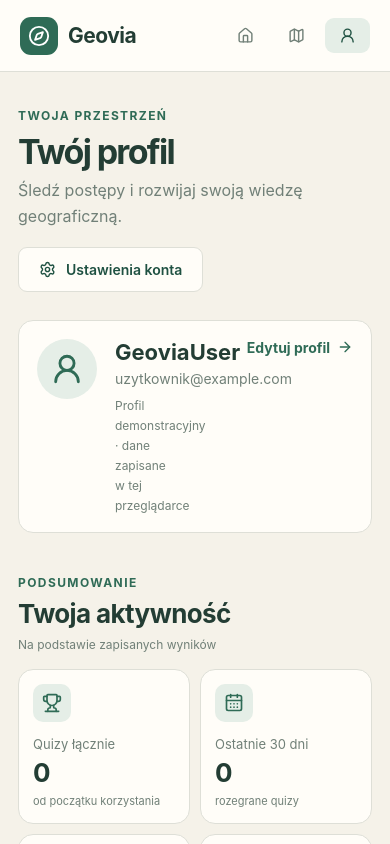
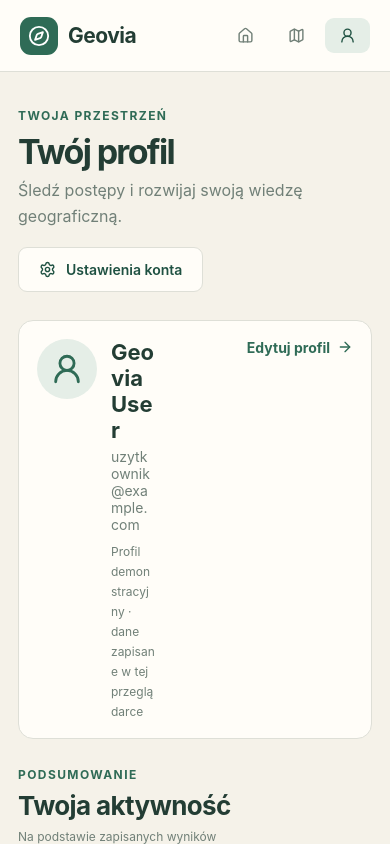
Before and after one commit to AtelierRq/Geovia, a React (Vite) app in the folder frontend/geovia/: page /login in a window 390 px wide. Both pictures are taken after a click on the button "Wejdź jako użytkownik demonstracyjny". Shown: the top 844 px of the page. Built offline with nearby package versions, Linux system fonts and the light colour scheme.

Commit message:
feat: enhance profile layout with grid structure and responsive styles

```diff
--- a/frontend/geovia/src/pages/ProfilePage.tsx
+++ b/frontend/geovia/src/pages/ProfilePage.tsx
@@ -128,7 +128,8 @@ function ProfilePage() {
           <Settings size={17} /> Ustawienia konta
         </Link>
       </section>
-      <section className="profile-user-card">
+      <div className="profile-overview-grid">
+        <section className="profile-user-card">
         <div className="profile-avatar">
           {user.avatar ? (
             <img src={user.avatar} alt="Zdjęcie profilowe" />
@@ -206,6 +207,7 @@ function ProfilePage() {
           )}
         </div>
       </section>
+      </div>
       <section className="profile-section">
         <div className="profile-section-heading">
           <div>
--- a/frontend/geovia/src/styles/profile.css
+++ b/frontend/geovia/src/styles/profile.css
@@ -50,6 +50,53 @@
   background: var(--white);
   border: 1px solid var(--border);
   border-radius: 15px;
+}
+
+.profile-overview-grid {
+  display: grid;
+  grid-template-columns: minmax(0, 1fr) minmax(0, 2fr);
+  align-items: stretch;
+  gap: 24px;
+}
+
+.profile-overview-grid .profile-user-card {
+  flex-direction: column;
+  align-items: flex-start;
+  gap: 14px;
+  min-width: 0;
+  margin-bottom: 0;
+  padding: 22px;
+}
+
+.profile-overview-grid .profile-user-info {
+  width: 100%;
+  overflow-wrap: anywhere;
+}
+
+.profile-overview-grid .profile-edit-link {
+  margin-left: 0;
+  margin-top: auto;
+}
+
+.profile-overview-grid .profile-section {
+  min-width: 0;
+  margin-top: 0;
+}
+
+.profile-overview-grid .profile-section-heading {
+  align-items: flex-start;
+  flex-direction: column;
+  gap: 8px;
+}
+
+.profile-overview-grid .profile-stat-grid {
+  grid-template-columns: repeat(2, minmax(0, 1fr));
+  gap: 12px;
+}
+
+.profile-overview-grid .profile-stat-card {
+  min-height: 140px;
+  padding: 15px;
 }
 
 .profile-user-card {
@@ -595,6 +642,24 @@
 }
 
 @media (max-width: 900px) {
+  .profile-overview-grid {
+    grid-template-columns: minmax(0, 1fr);
+  }
+
+  .profile-overview-grid .profile-user-card {
+    flex-direction: row;
+    align-items: center;
+  }
+
+  .profile-overview-grid .profile-edit-link {
+    margin-left: auto;
+    margin-top: 0;
+  }
+
+  .profile-overview-grid .profile-stat-grid {
+    grid-template-columns: repeat(4, minmax(0, 1fr));
+  }
+
   .profile-page {
     padding: 42px 24px 60px;
   }
@@ -614,6 +679,20 @@
 }
 
 @media (max-width: 560px) {
+  .profile-overview-grid .profile-user-card {
+    align-items: flex-start;
+    flex-wrap: wrap;
+    padding: 18px;
+  }
+
+  .profile-overview-grid .profile-edit-link {
+    margin-left: 78px;
+  }
+
+  .profile-overview-grid .profile-stat-grid {
+    grid-template-columns: repeat(2, minmax(0, 1fr));
+  }
+
   .profile-page {
     padding: 32px 18px 48px;
   }
```
